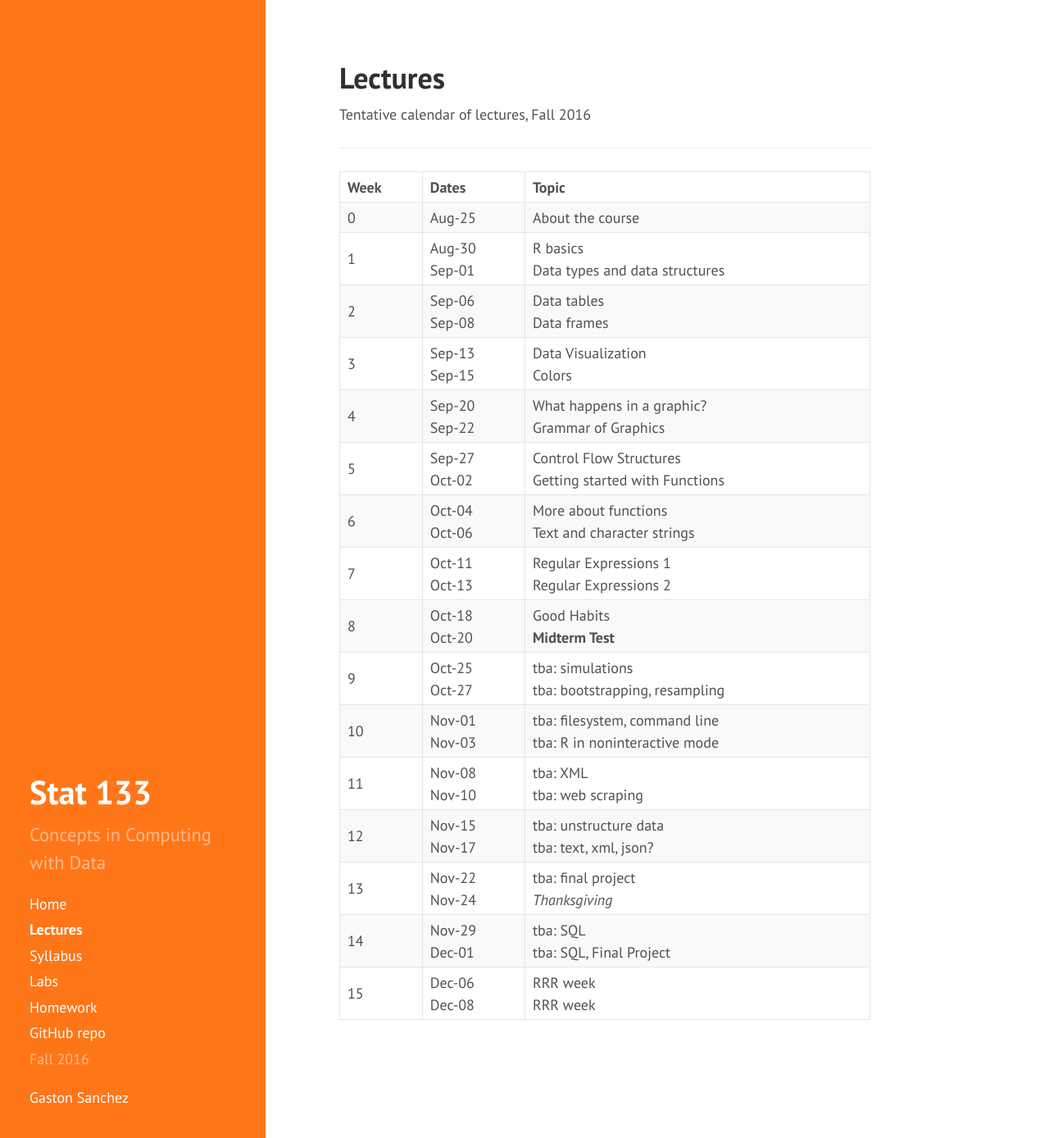
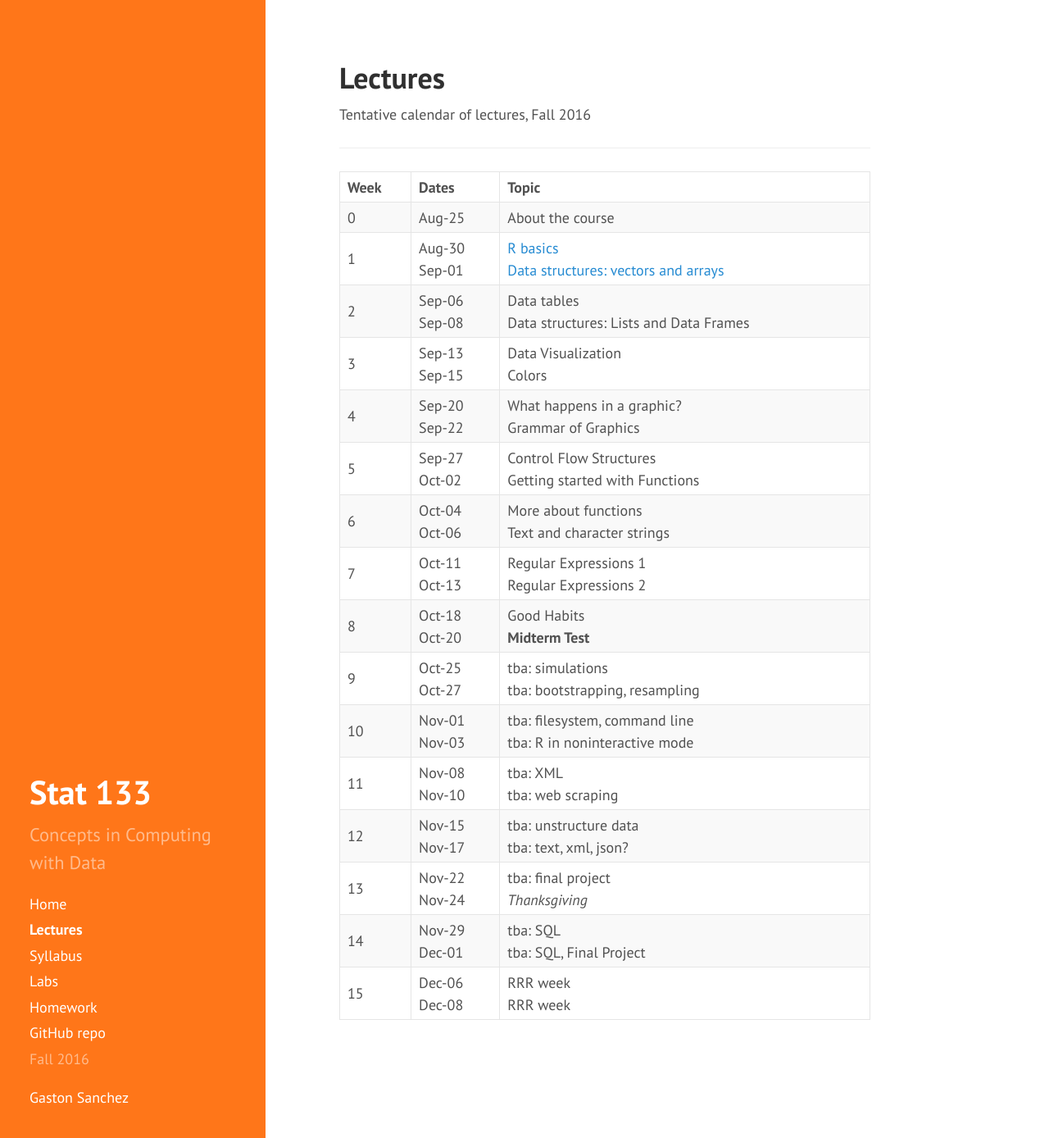
Before and after one commit to gastonstat/relic-stat133, a Jekyll site: the page built from lectures/index.md, in a window 1280 px wide and 1388 px high. Shown: the whole window at 82% size. Built offline with Jekyll 4.4.1, drawn with Linux system fonts in a browser that asks for light colours; nearby versions of some CDN libraries.

Commit message:
lectures: include links to lecs 01 and 02 in index

```diff
--- a/lectures/index.md
+++ b/lectures/index.md
@@ -31,8 +31,8 @@ Tentative calendar of lectures, Fall 2016
         Aug-30<br>
         Sep-01</td>
       <td>
-        R basics<br>
-        Data types and data structures<br>
+        <a href="01-R-basics">R basics</a><br>
+        <a href="02-data-structures">Data structures: vectors and arrays</a><br>
       </td>
     </tr>
     <tr>
@@ -41,8 +41,8 @@ Tentative calendar of lectures, Fall 2016
         Sep-06<br>
         Sep-08</td>
       <td>
-        Data tables <br>
-        Data frames
+        Data tables<br>
+        Data structures: Lists and Data Frames
       </td>
     </tr>
     <tr>
```
